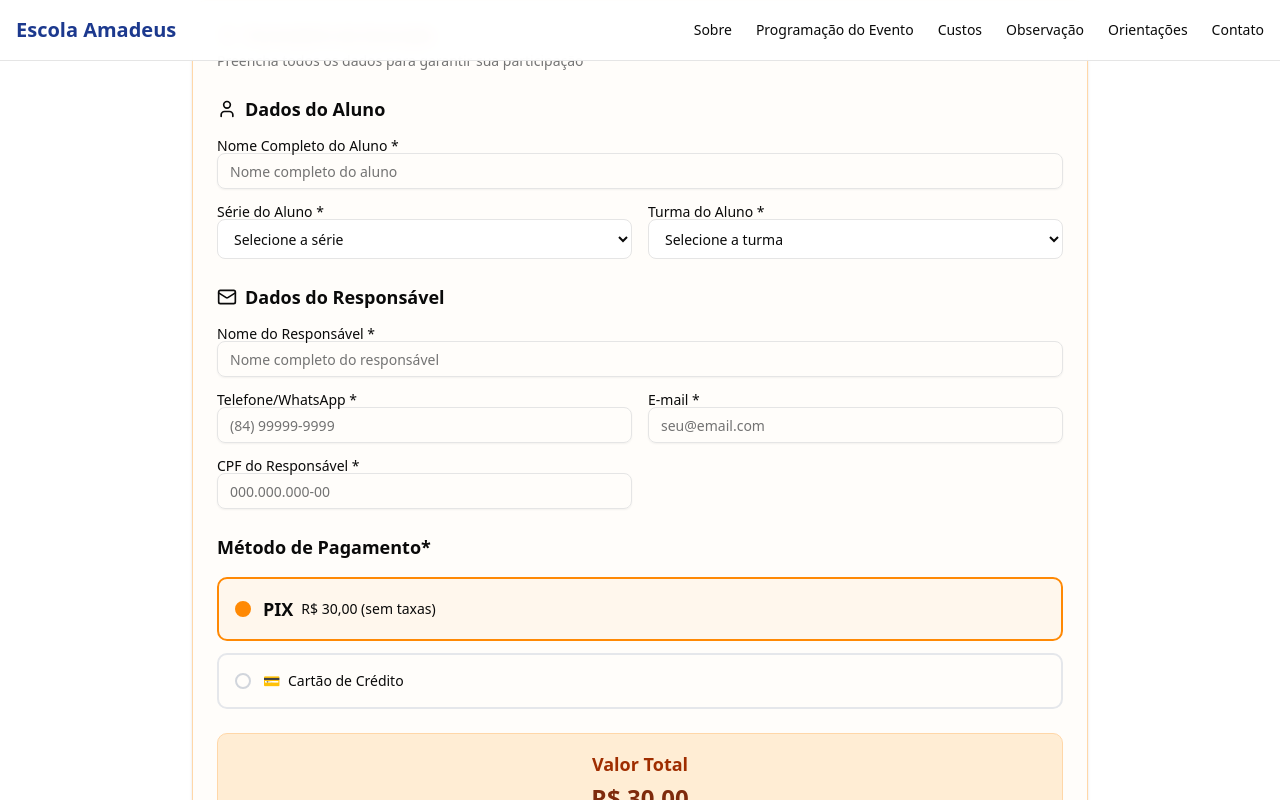
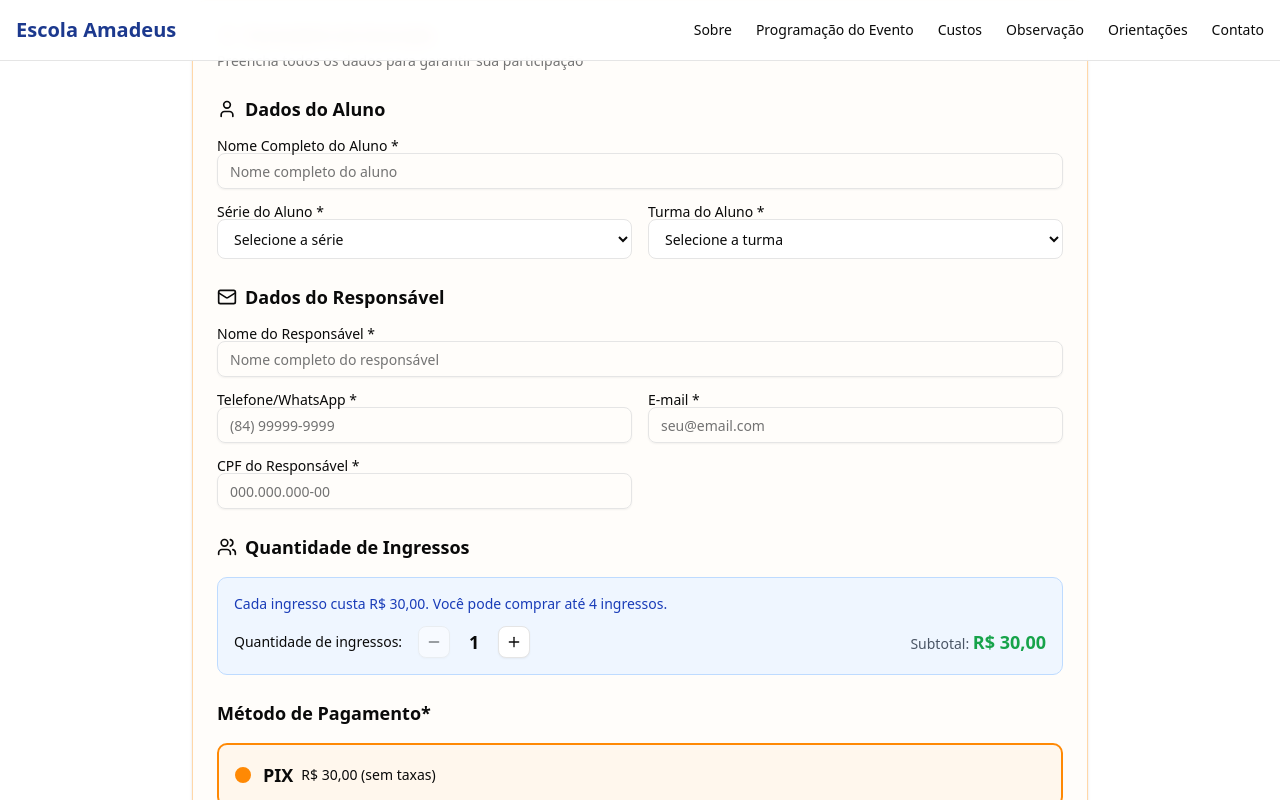
Before and after one commit to pedrologapp/amadeus2025atodenatal1, a React (Vite) app: page / in a window 1280 px wide. Both pictures are taken after a click on the button "Realizar Inscrição e Pagamento". Shown: the part 3231-4031 px from the top of the page. Built offline with nearby package versions, Linux system fonts and the light colour scheme.

Commit message:
Update App.jsx

```diff
--- a/src/App.jsx
+++ b/src/App.jsx
@@ -99,11 +99,14 @@ function App() {
     }, 100);
   };
 
-  // Cálculo de preço atualizado
+// Adicione este estado no início do componente, junto com os outros estados:
+const [ticketQuantity, setTicketQuantity] = useState(1);
+
+// Substitua a função calculatePrice() por esta versão atualizada:
 const calculatePrice = () => {
   const PRECO_BASE = 30.0;
 
-    let valorTotal = PRECO_BASE;
+  let valorTotal = PRECO_BASE * ticketQuantity; // Multiplica pela quantidade
 
   if (formData.paymentMethod === 'credit') {
     let taxaPercentual = 0;
@@ -125,6 +128,18 @@ function App() {
   return { valorTotal, valorParcela };
 };
 
+// Adicione estas funções para controlar a quantidade:
+const increaseTickets = () => {
+  if (ticketQuantity < 4) {
+    setTicketQuantity(prev => prev + 1);
+  }
+};
+
+const decreaseTickets = () => {
+  if (ticketQuantity > 1) {
+    setTicketQuantity(prev => prev - 1);
+  }
+};
   const { valorTotal, valorParcela } = calculatePrice();
 
   const handleInputChange = (e) => {
@@ -207,6 +222,7 @@ function App() {
           phone: formData.phone,
           paymentMethod: formData.paymentMethod,
           installments: formData.installments,
+		  ticketQuantity: ticketQuantity,
           amount: valorTotal,
           timestamp: new Date().toISOString(),
           event: 'Amadeus-venezapark'
@@ -926,6 +942,66 @@ function App() {
                     </div>
                   </div>
                   */}
+                  {/* Quantidade de Ingressos */}
+<div>
+  <h3 className="text-lg font-semibold mb-4 flex items-center">
+    <Users className="mr-2 h-5 w-5" />
+    Quantidade de Ingressos
+  </h3>
+  <div className="bg-blue-50 p-4 rounded-lg border border-blue-200 mb-4">
+    <p className="text-sm text-blue-800 mb-3">
+      Cada ingresso custa R$ 30,00. Você pode comprar até 4 ingressos.
+    </p>
+
+    <div className="flex items-center justify-between">
+      <div className="flex items-center space-x-4">
+        <Label className="text-sm font-medium">Quantidade de ingressos:</Label>
+        <div className="flex items-center space-x-2">
+          <Button
+            type="button"
+            variant="outline"
+            size="sm"
+            className="h-8 w-8 p-0"
+            onClick={decreaseTickets}
+            disabled={ticketQuantity === 1}
+          >
+            <Minus className="h-4 w-4" />
+          </Button>
+          <span className="w-8 text-center font-semibold text-lg">
+            {ticketQuantity}
+          </span>
+          <Button
+            type="button"
+            variant="outline"
+            size="sm"
+            className="h-8 w-8 p-0"
+            onClick={increaseTickets}
+            disabled={ticketQuantity === 4}
+          >
+            <Plus className="h-4 w-4" />
+          </Button>
+        </div>
+      </div>
+
+      <div className="text-sm">
+        <span className="text-gray-600">Subtotal: </span>
+        <span className="text-green-600 font-bold text-lg">
+          R$ {(30 * ticketQuantity).toFixed(2).replace('.', ',')}
+        </span>
+      </div>
+    </div>
+
+    {ticketQuantity >= 3 && (
+      <div className="mt-3 p-2 bg-green-100 rounded border border-green-300">
+        <p className="text-xs text-green-800 font-medium flex items-center">
+          <CheckCircle className="h-4 w-4 mr-1" />
+          Para 3 ou mais ingressos você pode parcelar em até 2x no cartão!
+        </p>
+      </div>
+    )}
+  </div>
+</div>
+
 {/* Método de Pagamento */}
 <div>
   <h3 className="text-lg font-semibold mb-4">Método de Pagamento*</h3>
@@ -950,7 +1026,7 @@ function App() {
         <div className="flex items-center space-x-2">
           <span className="text-lg font-bold">PIX</span>
           <span className="text-sm">
-                              R$ {(30).toFixed(2).replace('.', ',')} (sem taxas)
+            R$ {(30 * ticketQuantity).toFixed(2).replace('.', ',')} (sem taxas)
           </span>
         </div>
       </div>
@@ -977,8 +1053,11 @@ function App() {
             <span className="text-sm">💳</span>
             <span className="text-sm font-medium">Cartão de Crédito</span>
           </div>
-                            <div className="text-xs text-gray-600 ml-6">
+          {ticketQuantity >= 3 && (
+            <div className="text-xs text-green-600 ml-6 font-medium">
+              ✓ Parcele em até 2x sem juros
             </div>
+          )}
         </div>
       </div>
     </div>
@@ -993,10 +1072,15 @@ function App() {
         className="w-full h-10 px-3 rounded-md border border-input bg-background text-sm mt-2"
       >
         <option value={1}>1x de R$ {(valorTotal / 1).toFixed(2).replace('.', ',')}</option>
-                          {/* <option value={2}>2x de R$ {(valorTotal / 2).toFixed(2).replace('.', ',')}</option>
-                          <option value={3}>3x de R$ {(valorTotal / 3).toFixed(2).replace('.', ',')}</option>
-                          <option value={4}>4x de R$ {(valorTotal / 4).toFixed(2).replace('.', ',')}</option>  */}
+        {ticketQuantity >= 3 && (
+          <option value={2}>2x de R$ {(valorTotal / 2).toFixed(2).replace('.', ',')}</option>
+        )}
       </select>
+      {ticketQuantity < 3 && (
+        <p className="text-xs text-gray-500 mt-1">
+          * Parcelamento disponível apenas para 3 ou mais ingressos
+        </p>
+      )}
     </div>
   )}
 
@@ -1004,6 +1088,9 @@ function App() {
   <div className="bg-orange-100 p-4 rounded-lg border border-orange-200">
     <div className="text-center">
       <h4 className="text-lg font-bold text-orange-800 mb-1">Valor Total</h4>
+      <div className="text-sm text-gray-600 mb-1">
+        {ticketQuantity} ingresso{ticketQuantity > 1 ? 's' : ''} × R$ 30,00
+      </div>
       <div className="text-2xl font-bold text-orange-900">
         R$ {valorTotal.toFixed(2).replace('.', ',')}
       </div>
```
Lines whose indentation alone changed are shown as unchanged.
